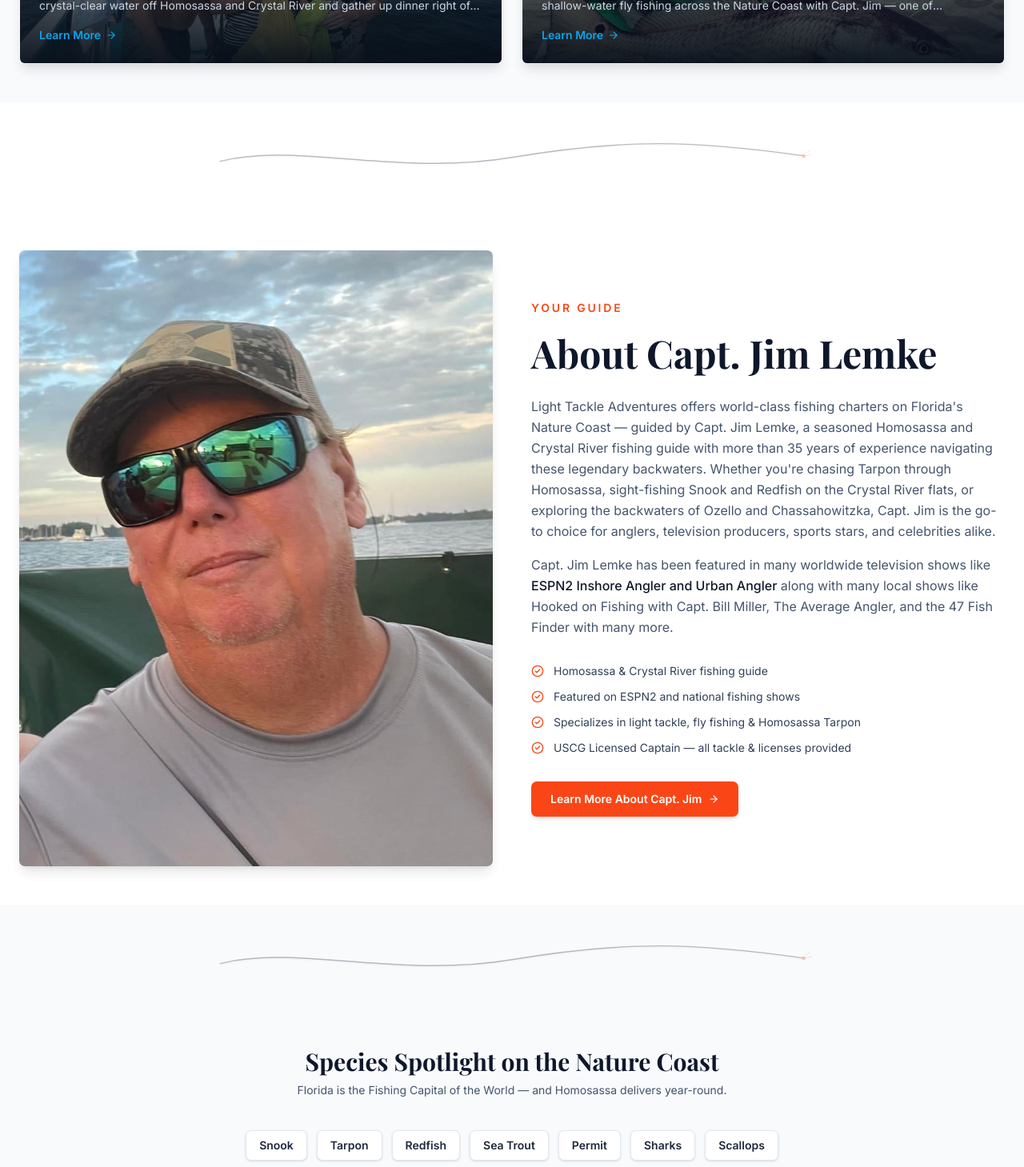
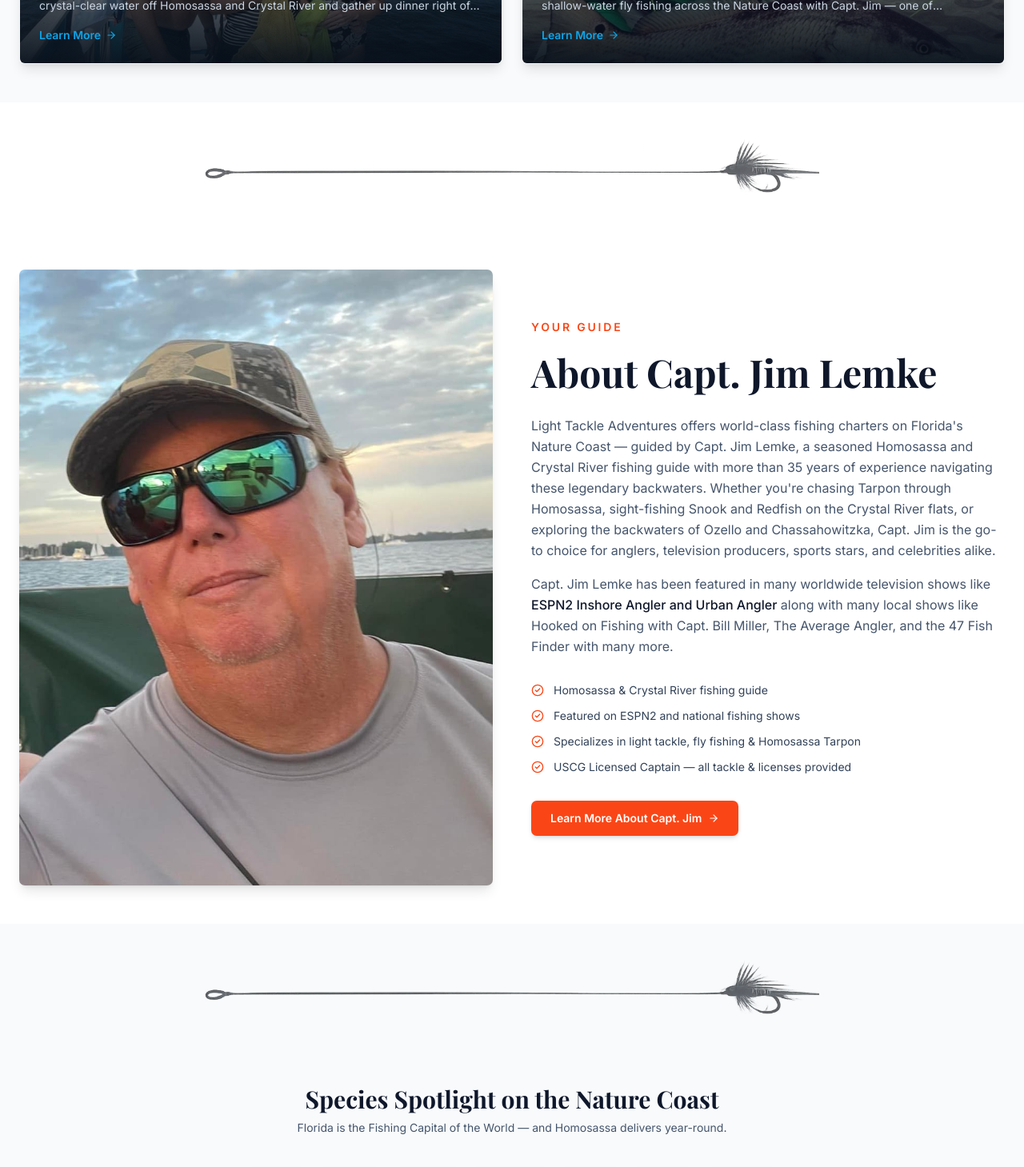
Before and after one commit to SteamWorksWeb/light-tackle-adventures, a Next.js app: page / in a window 1280 px wide. Shown: the part 2040-3499 px from the top of the page at 80% size. Built offline with nearby package versions, Linux system fonts and the light colour scheme; a web font is replaced by a local one.

Commit message:
perf: restore line-break graphic as 18.7KB WebP (was 208KB PNG), all 3 instances lazy-loaded

```diff
--- a/src/app/page.tsx
+++ b/src/app/page.tsx
@@ -6,7 +6,6 @@ import dynamic from "next/dynamic";
 import { motion } from "framer-motion";
 import { ArrowRight, CheckCircle2, ChevronDown } from "lucide-react";
 import BlogCard from "@/components/BlogCard";
-import LineDivider from "@/components/LineDivider";
 
 /* ─────────────── Below-the-fold lazy components ─────────────── */
 const YouTubeFacade = dynamic(() => import("@/components/YouTubeFacade"), {
@@ -338,7 +337,16 @@ export default function HomePage() {
       </section>
 
       {/* ── LINE BREAK DIVIDER ── */}
-      <LineDivider className="py-6 md:py-10 px-4 bg-white" />
+      <div className="w-full flex justify-center py-6 md:py-10 px-4 bg-white">
+        <Image
+          src="/images/line-break.webp"
+          alt="Decorative fly line divider"
+          width={800}
+          height={80}
+          loading="lazy"
+          className="w-full max-w-3xl h-auto opacity-70 mix-blend-multiply"
+        />
+      </div>
       {/* ── /LINE BREAK DIVIDER ── */}
 
       {/* ── ABOUT CAPT. JIM ── */}
@@ -412,7 +420,16 @@ export default function HomePage() {
 
       {/* ── SPECIES SPOTLIGHT ── */}
       {/* ── LINE BREAK DIVIDER ── */}
-      <LineDivider className="py-6 md:py-10 px-4 bg-slate-50" />
+      <div className="w-full flex justify-center py-6 md:py-10 px-4 bg-slate-50">
+        <Image
+          src="/images/line-break.webp"
+          alt="Decorative fly line divider"
+          width={800}
+          height={80}
+          loading="lazy"
+          className="w-full max-w-3xl h-auto opacity-70 mix-blend-multiply"
+        />
+      </div>
       {/* ── /LINE BREAK DIVIDER ── */}
       <motion.section {...fadeUp} className="py-10 px-6 bg-slate-50">
         <div className="max-w-7xl mx-auto">
@@ -498,7 +515,16 @@ export default function HomePage() {
 
       {/* ── FISHING REPORTS BLOG ── */}
       {/* ── LINE BREAK DIVIDER ── */}
-      <LineDivider className="py-6 md:py-10 px-4 bg-white" />
+      <div className="w-full flex justify-center py-6 md:py-10 px-4 bg-white">
+        <Image
+          src="/images/line-break.webp"
+          alt="Decorative fly line divider"
+          width={800}
+          height={80}
+          loading="lazy"
+          className="w-full max-w-3xl h-auto opacity-70 mix-blend-multiply"
+        />
+      </div>
       {/* ── /LINE BREAK DIVIDER ── */}
       <section className="py-12 px-6 bg-white">
         <div className="max-w-7xl mx-auto">
```
